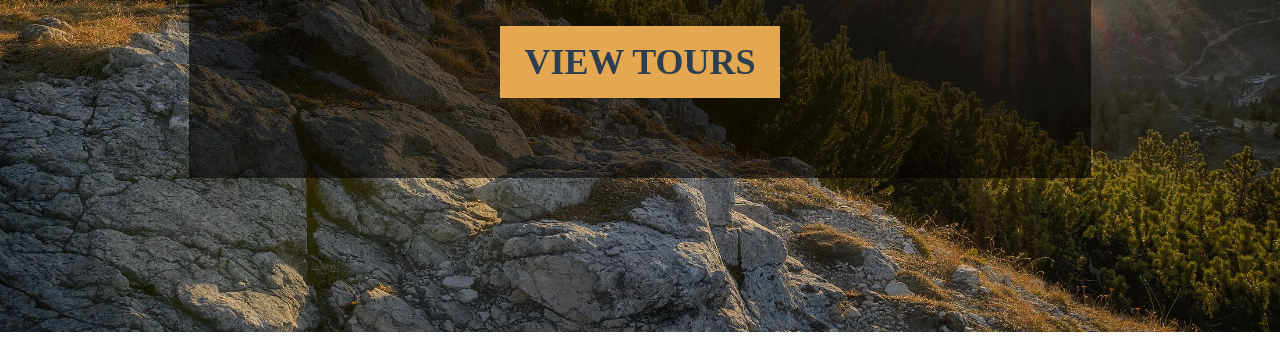
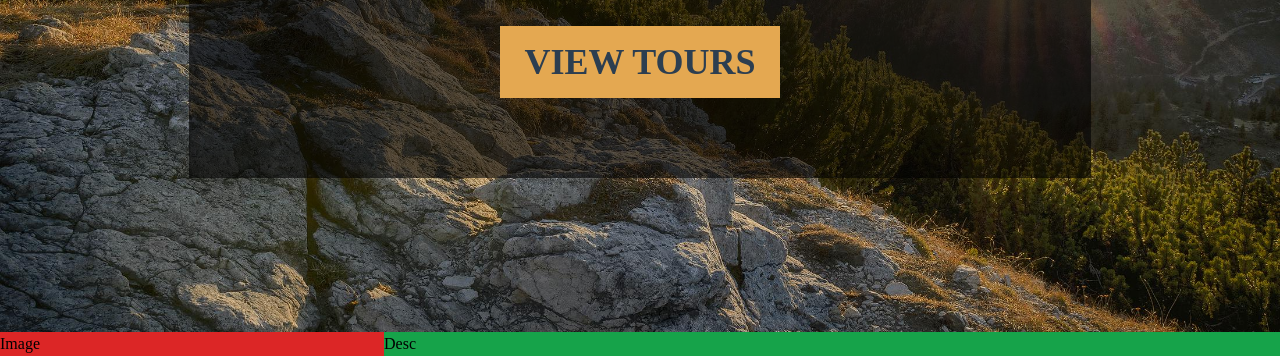
Before and after one commit to Nimira43/Athos-Travels, a website: page index.html in a window 1280 px wide. Shown: the part 469-825 px from the top of the page. Before the commit the page ends 801 px from the top, so only its background shows below. Drawn offline with Linux system fonts and the light colour scheme; a web font is replaced by a local one.

```diff
--- a/index.html
+++ b/index.html
@@ -29,8 +29,9 @@
       <button class="bg-sunset text-midnight uppercase text-4xl px-6 py-4 font-bold hover:text-glacial view-btn">View Tours</button>
     </div>
   </header>
-  <section class="flex">
-
+  <section class="flex max-w-screen-xl mx-auto">
+    <div class="min-w-[30%] bg-red-600">Image</div>
+    <div class="flex-grow bg-green-600">Desc</div>
   </section>
 </main>
 </body>
```
Also changed, not shown: dist/output.css, images/Meteora.jpg (added), images/Rocamadour.jpg (added), images/Ronda.jpg (added), images/mountaon-2.jpg (deleted), 6 other files.
